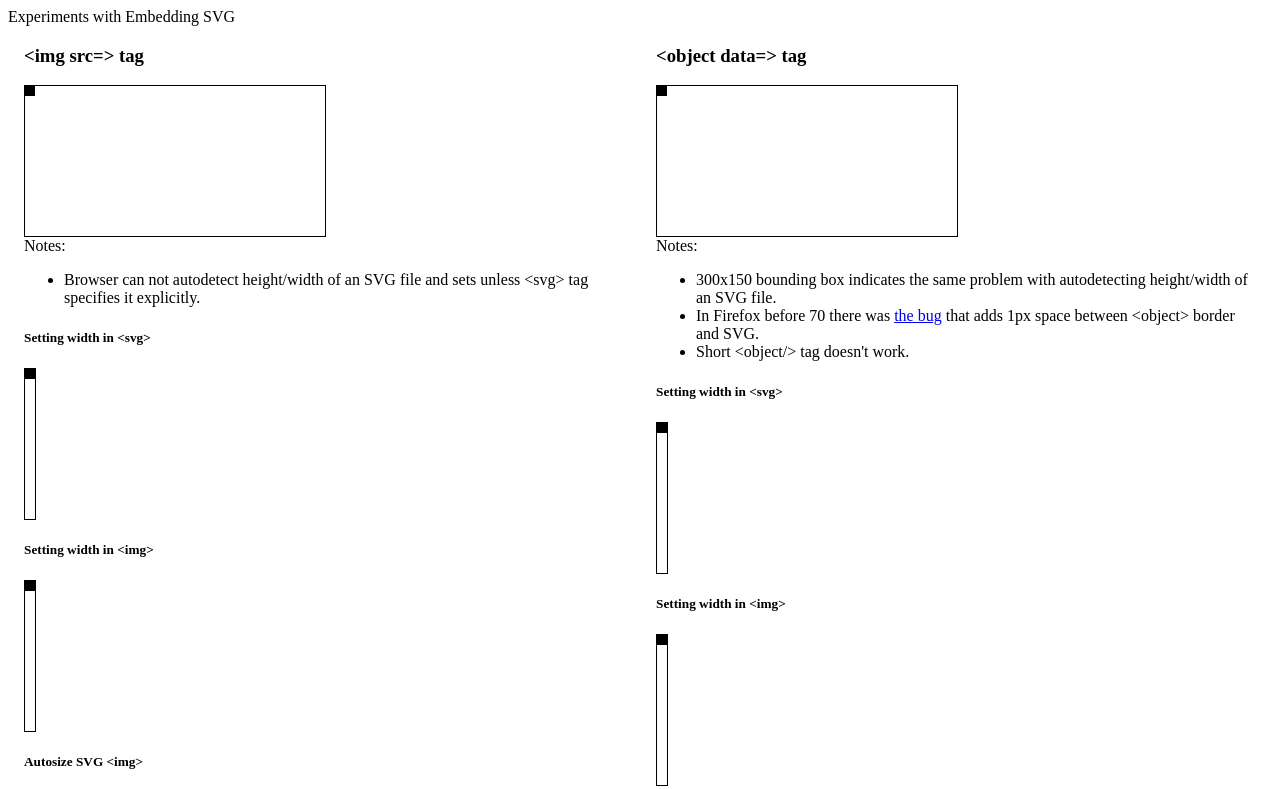
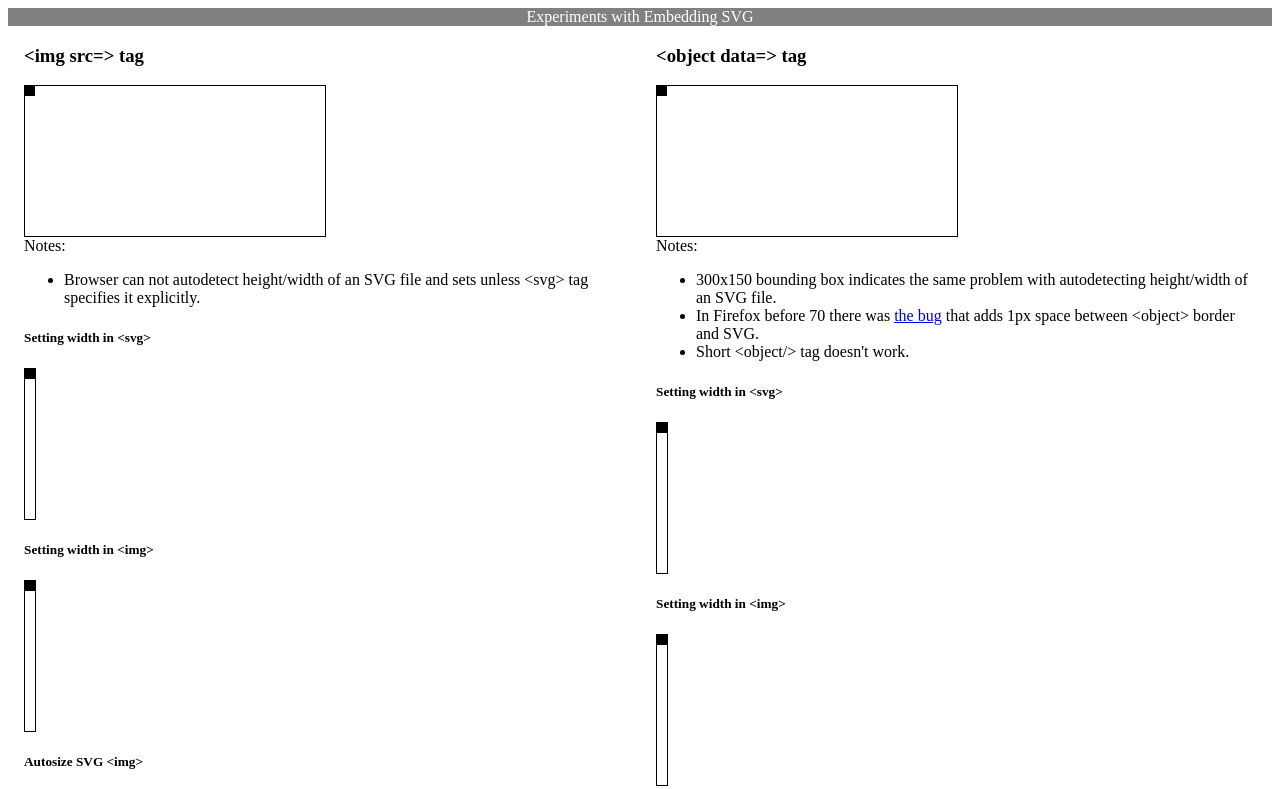
Before and after one commit to opendataby/tools, a plain HTML site: page svg/index.html in a window 1280 px wide. Shown: the top 789 px of the page. Drawn offline with Linux system fonts and the light colour scheme.

Commit message:
Fix header style and make it stylish

```diff
--- a/svg/index.html
+++ b/svg/index.html
@@ -1,7 +1,12 @@
 <head>
   <title>SVG in HTML5</title>
   <style>
-    .header { text-transform: uppercase; }
+    header {
+      text-transform: full-width;
+      text-align: center;
+      background: gray;
+      color: white;
+    }
 
     .flexbox { display: flex; }
     .flexbox > div {
```
